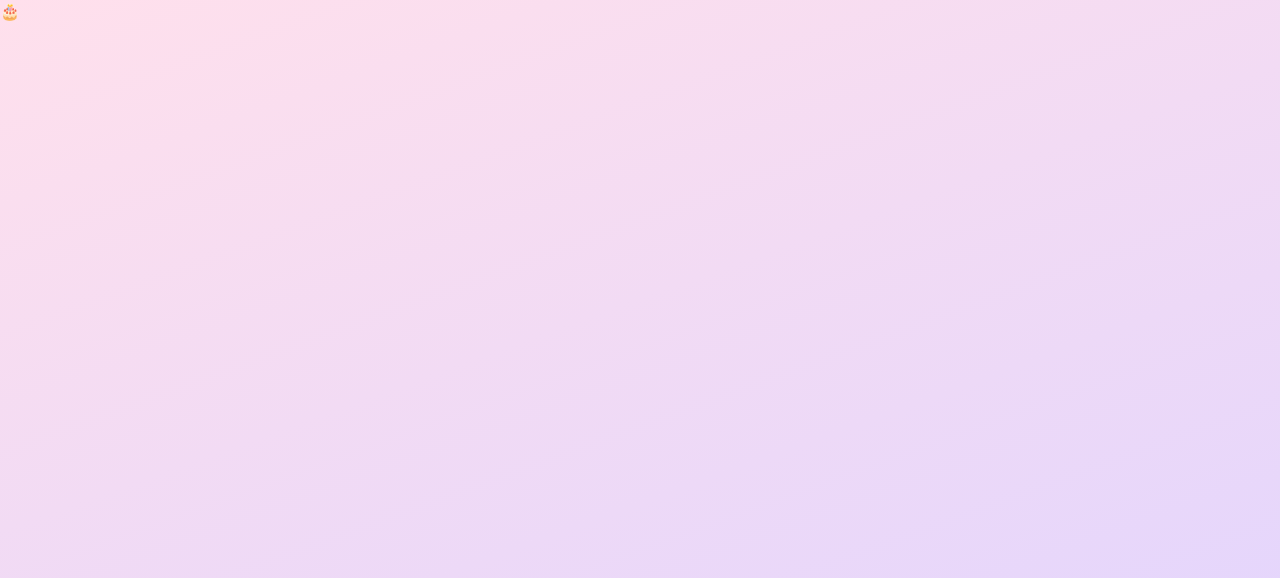
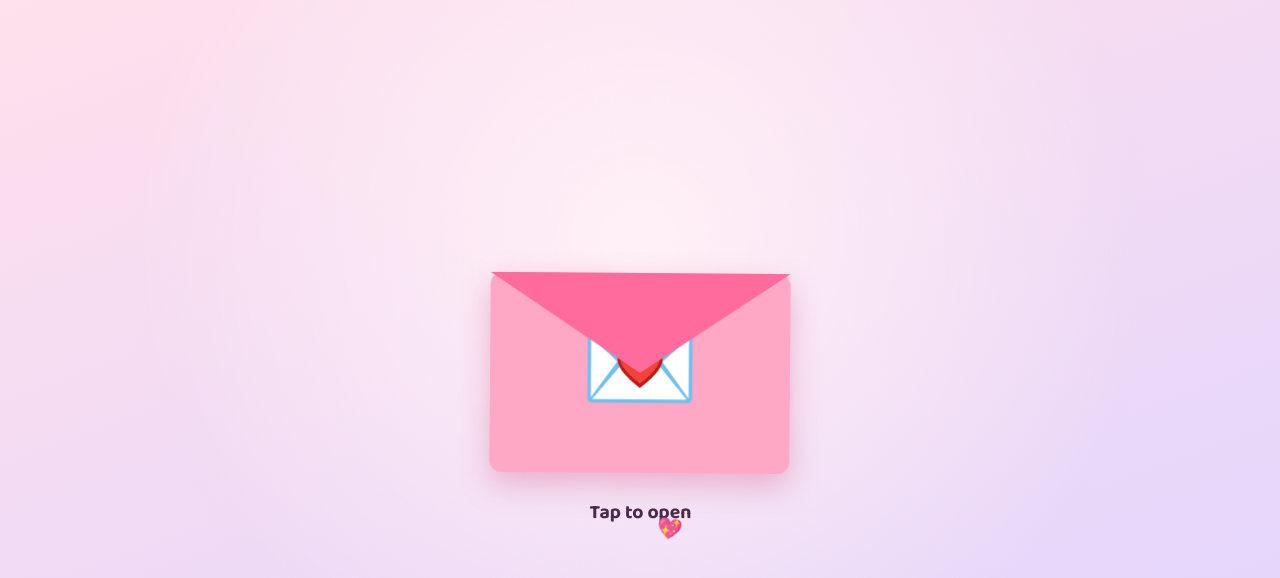
Before and after one commit to Slowbro213/enibd, a website built with Vite: page index.html in a window 1280 px wide. Built offline with nearby package versions, Linux system fonts and the light colour scheme.

Commit message:
Add scene manager and envelope opening scene
Co-Authored-By: Claude Opus 5 <noreply@anthropic.com>

```diff
--- a/src/main.ts
+++ b/src/main.ts
@@ -1,11 +1,52 @@
+import gsap from "gsap";
 import "./style.css";
+import { config } from "./config";
 import { AudioManager } from "./audio";
+import type { Scene, SceneContext } from "./scenes/types";
+import { createEnvelopeScene } from "./scenes/envelope";
 
+const scenes: Scene[] = [createEnvelopeScene()];
+
+const app = document.querySelector<HTMLDivElement>("#app")!;
 const audio = new AudioManager("music.mp3");
+let current = 0;
+let active: Scene | null = null;
 
 const muteBtn = document.querySelector<HTMLButtonElement>("#mute")!;
 muteBtn.addEventListener("click", () => {
   muteBtn.textContent = audio.toggleMute() ? "🔇" : "🔊";
 });
 
-document.querySelector<HTMLDivElement>("#app")!.textContent = "🎂";
+function mountScene(index: number) {
+  const container = document.createElement("div");
+  container.className = "scene";
+  app.appendChild(container);
+  const ctx: SceneContext = { config, audio, goToNext };
+  const scene = scenes[index];
+  scene.mount(container, ctx);
+  active = scene;
+  gsap.fromTo(container, { opacity: 0 }, { opacity: 1, duration: 0.6 });
+}
+
+function goToNext() {
+  if (!active || current >= scenes.length - 1) return;
+  const oldContainer = activeContainer();
+  active.unmount();
+  active = null;
+  current++;
+  if (oldContainer) {
+    gsap.to(oldContainer, {
+      opacity: 0,
+      duration: 0.5,
+      onComplete: () => oldContainer.remove(),
+    });
+  }
+  if (current >= 1) muteBtn.classList.add("visible");
+  mountScene(current);
+}
+
+function activeContainer(): HTMLElement | null {
+  return app.querySelector<HTMLElement>(".scene:last-child");
+}
+
+mountScene(0);
--- /dev/null
+++ b/src/scenes/envelope.ts
@@ -0,0 +1,51 @@
+import gsap from "gsap";
+import type { Scene, SceneContext } from "./types";
+import { startFloatingHearts, burstHearts } from "../fx/hearts";
+
+export function createEnvelopeScene(): Scene {
+  let cleanups: (() => void)[] = [];
+  return {
+    mount(container: HTMLElement, ctx: SceneContext) {
+      container.innerHTML = `
+        <div class="envelope-scene">
+          <div class="envelope" role="button" tabindex="0" aria-label="Open the envelope">
+            <div class="envelope-body">💌</div>
+            <div class="envelope-flap"></div>
+          </div>
+          <p class="prompt">Tap to open</p>
+        </div>`;
+      cleanups.push(startFloatingHearts(container));
+
+      const envelope = container.querySelector<HTMLElement>(".envelope")!;
+      const flap = container.querySelector<HTMLElement>(".envelope-flap")!;
+      const wobble = gsap.to(envelope, {
+        rotation: 3,
+        yoyo: true,
+        repeat: -1,
+        duration: 0.8,
+        ease: "sine.inOut",
+      });
+      cleanups.push(() => wobble.kill());
+
+      const open = (e: Event) => {
+        ctx.audio.unlock(); // first gesture unlocks audio (mobile autoplay rules)
+        ctx.audio.whoosh();
+        wobble.kill();
+        const rect = envelope.getBoundingClientRect();
+        const cx = e instanceof MouseEvent ? e.clientX : rect.left + rect.width / 2;
+        const cy = e instanceof MouseEvent ? e.clientY : rect.top + rect.height / 2;
+        burstHearts(container, cx, cy, 14);
+        gsap
+          .timeline({ onComplete: () => ctx.goToNext() })
+          .to(flap, { rotationX: 180, duration: 0.5, ease: "power2.in" })
+          .to(envelope, { scale: 1.15, opacity: 0, duration: 0.6, ease: "power2.in" }, "-=0.1");
+      };
+      envelope.addEventListener("click", open, { once: true });
+      cleanups.push(() => envelope.removeEventListener("click", open));
+    },
+    unmount() {
+      cleanups.forEach((fn) => fn());
+      cleanups = [];
+    },
+  };
+}
--- a/src/style.css
+++ b/src/style.css
@@ -114,3 +114,52 @@ button {
   opacity: 0.75;
   margin-bottom: 16px;
 }
+
+.envelope-scene {
+  background: radial-gradient(circle at 50% 30%, #fff0f6, transparent 60%);
+}
+
+.envelope {
+  position: relative;
+  width: min(70vw, 300px);
+  aspect-ratio: 3 / 2;
+  will-change: transform;
+  transform-style: preserve-3d;
+}
+
+.envelope-body {
+  position: absolute;
+  inset: 0;
+  display: grid;
+  place-items: center;
+  font-size: clamp(48px, 18vw, 96px);
+  background: var(--pink-light);
+  border-radius: 12px;
+  box-shadow: 0 12px 30px rgba(209, 77, 125, 0.35);
+}
+
+.envelope-flap {
+  position: absolute;
+  top: 0;
+  left: 0;
+  right: 0;
+  height: 50%;
+  background: var(--pink);
+  clip-path: polygon(0 0, 100% 0, 50% 100%);
+  transform-origin: top;
+  z-index: 1;
+  backface-visibility: visible;
+}
+
+.prompt {
+  margin-top: 24px;
+  font-size: 1.2rem;
+  font-weight: 700;
+  animation: pulse 1.6s ease-in-out infinite;
+}
+
+@keyframes pulse {
+  50% {
+    transform: scale(1.08);
+  }
+}
```
Also changed, not shown: docs/superpowers/plans/2026-09-16-birthday-page.md (+5 -5 lines).
